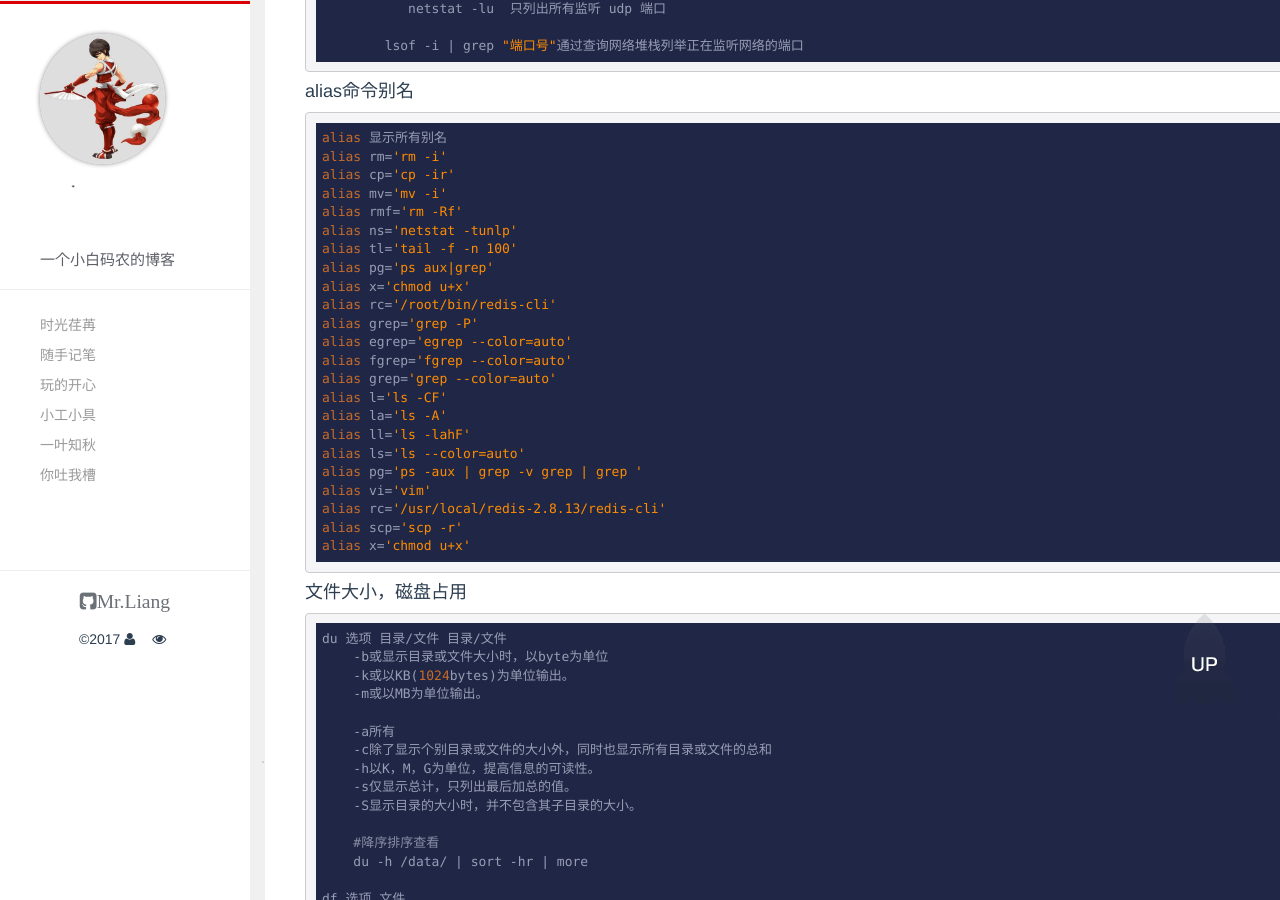
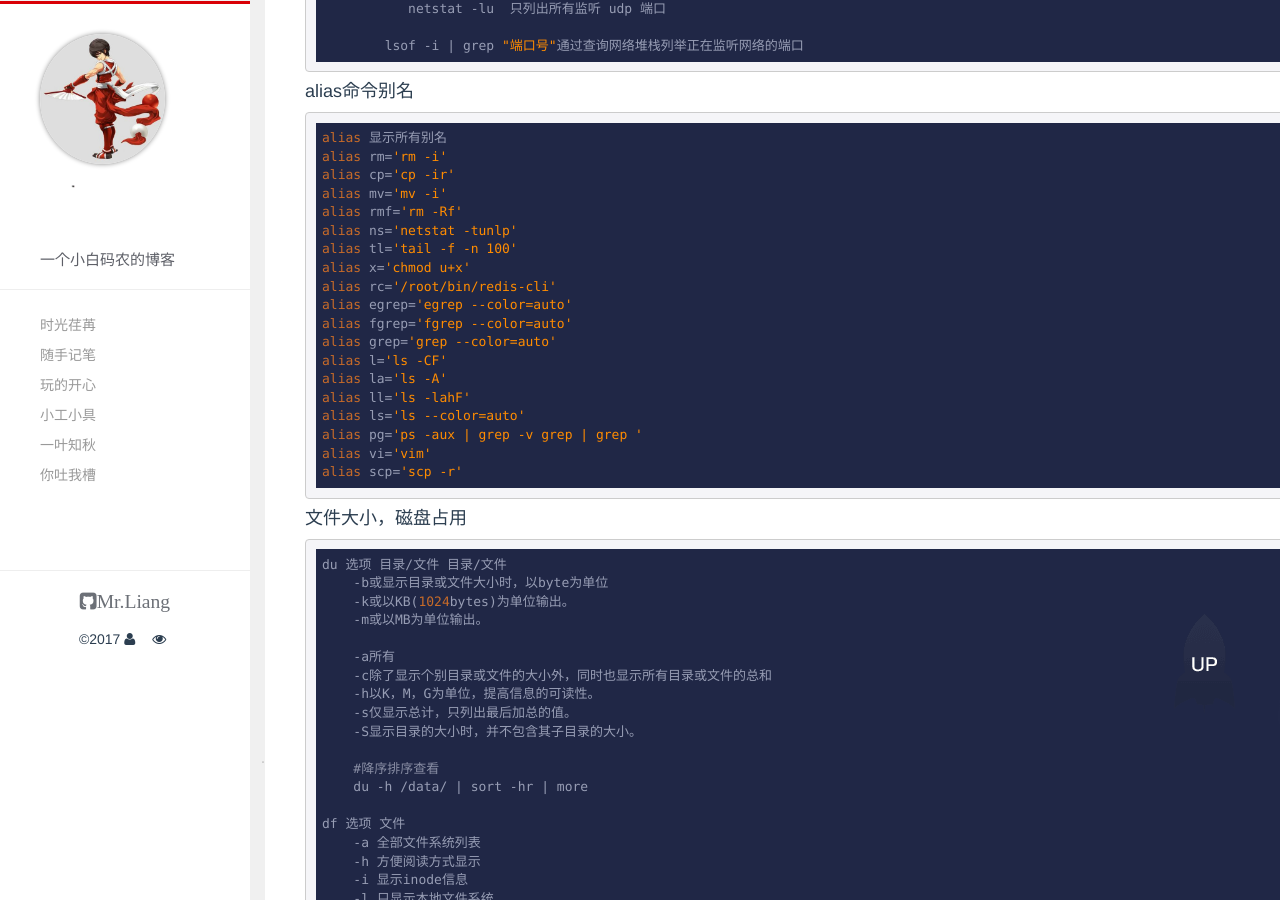
Before and after one commit to liangrengongzuoshi/liangzai.pub, a Jekyll site: the page built from _posts/2017-05-26-linux.md, in a window 1280 px wide and 900 px high, scrolled down 3277 px. Built offline with Jekyll 4.4.1, drawn with Linux system fonts in a browser that asks for light colours; comment, search, counter and statistics services are not loaded.

Commit message:
modify linux.md

````diff
--- a/_posts/2017-05-26-linux.md
+++ b/_posts/2017-05-26-linux.md
@@ -186,10 +186,8 @@ alias mv='mv -i'
 alias rmf='rm -Rf'
 alias ns='netstat -tunlp'
 alias tl='tail -f -n 100'
-alias pg='ps aux|grep'
 alias x='chmod u+x'
 alias rc='/root/bin/redis-cli'
-alias grep='grep -P'
 alias egrep='egrep --color=auto'
 alias fgrep='fgrep --color=auto'
 alias grep='grep --color=auto'
@@ -199,9 +197,7 @@ alias ll='ls -lahF'
 alias ls='ls --color=auto'
 alias pg='ps -aux | grep -v grep | grep '
 alias vi='vim'
-alias rc='/usr/local/redis-2.8.13/redis-cli'
 alias scp='scp -r'
-alias x='chmod u+x'
 ```
 
 #### 文件大小，磁盘占用
````
